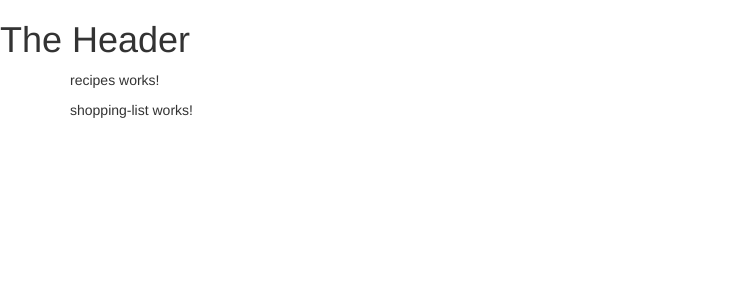
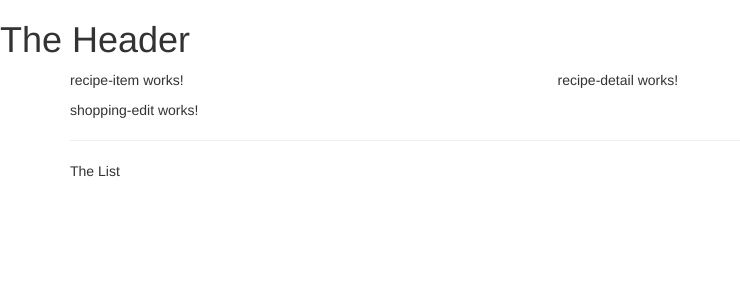
Before and after one commit to StevenCalverley/angular-project, an Angular app: page / in a window 1280 px wide. Shown: the top 300 px of the page, without its empty margins (0-740 px from the left). Built offline with nearby package versions, Linux system fonts and the light colour scheme.

Commit message:
Add components to app root for basic structure

```diff
--- a/src/app/recipes/recipe-list/recipe-list.component.html
+++ b/src/app/recipes/recipe-list/recipe-list.component.html
@@ -1,3 +1 @@
-<p>
-  recipe-list works!
-</p>
+<app-recipe-item></app-recipe-item>
--- a/src/app/recipes/recipes.component.html
+++ b/src/app/recipes/recipes.component.html
@@ -1,3 +1,8 @@
-<p>
-  recipes works!
-</p>
+<div class="row">
+  <div class="col-md-5">
+    <app-recipe-list></app-recipe-list>
+  </div>
+  <div class="col-md-7">
+    <app-recipe-detail></app-recipe-detail>
+  </div>
+</div>
--- a/src/app/shopping-list/shopping-list.component.html
+++ b/src/app/shopping-list/shopping-list.component.html
@@ -1,3 +1,7 @@
-<p>
-  shopping-list works!
-</p>
+<div class="row">
+  <div class="col-xs-10">
+  <app-shopping-edit></app-shopping-edit>
+  <hr>
+  <p>The List</p>
+</div>
+</div>
```
